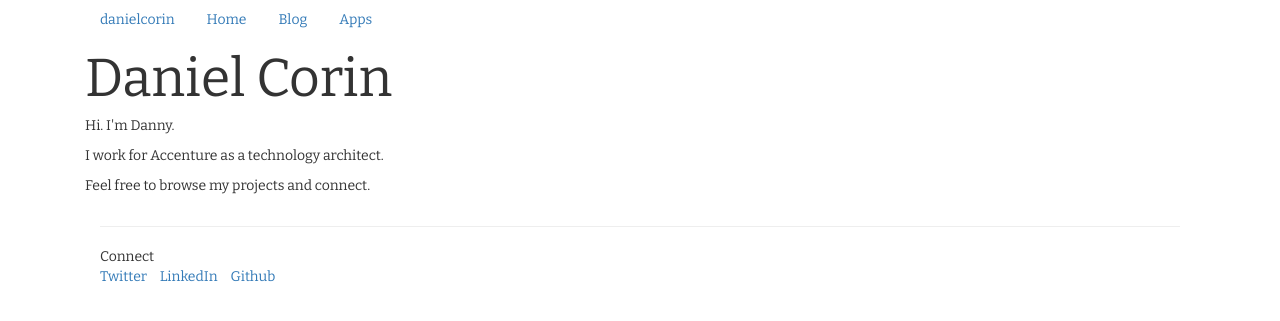
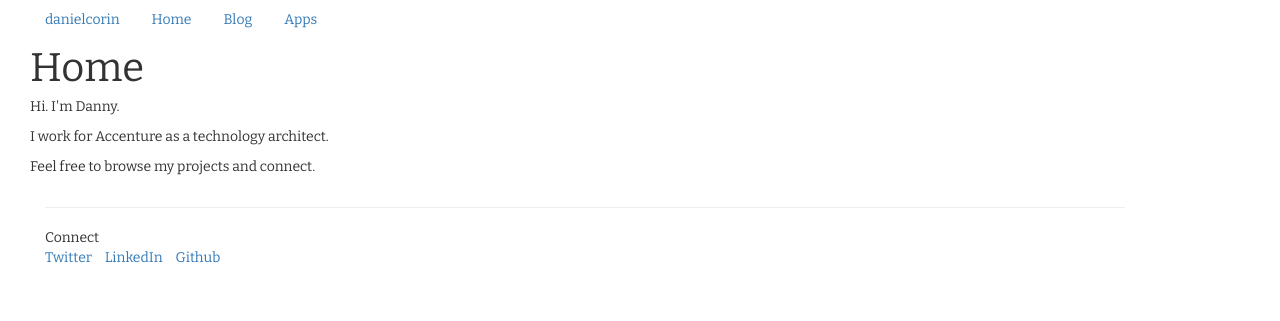
Before and after one commit to danielcorin/danielcorin.com, a Django app: page / in a window 1280 px wide. Shown: the top 321 px of the page. Run offline with Django 3.2, Linux system fonts and the light colour scheme; some libraries are stand-ins or nearby versions.

Commit message:
smaller headers and remove use of * selector

```diff
--- a/siteapp/static/css/main.css
+++ b/siteapp/static/css/main.css
@@ -1,10 +1,10 @@
-* {
+.container {
 	font-family: 'Bitter', serif;
 	margin: 0;
 }
 
 #header {
-	font-size: 40pt;
+	font-size: 30pt;
 	font-style: bold;
 	text-align: left;
 }
--- a/templates/home.html
+++ b/templates/home.html
@@ -2,7 +2,7 @@
 {% block title %}
 <title>home | danielcorin</title>
 {% endblock %}
-{% block header %}Daniel Corin{% endblock %}
+{% block header %}Home{% endblock %}
 {% block main %}
 <p>Hi. I'm Danny.</p>
 <p>I work for Accenture as a technology architect.</p>
```
